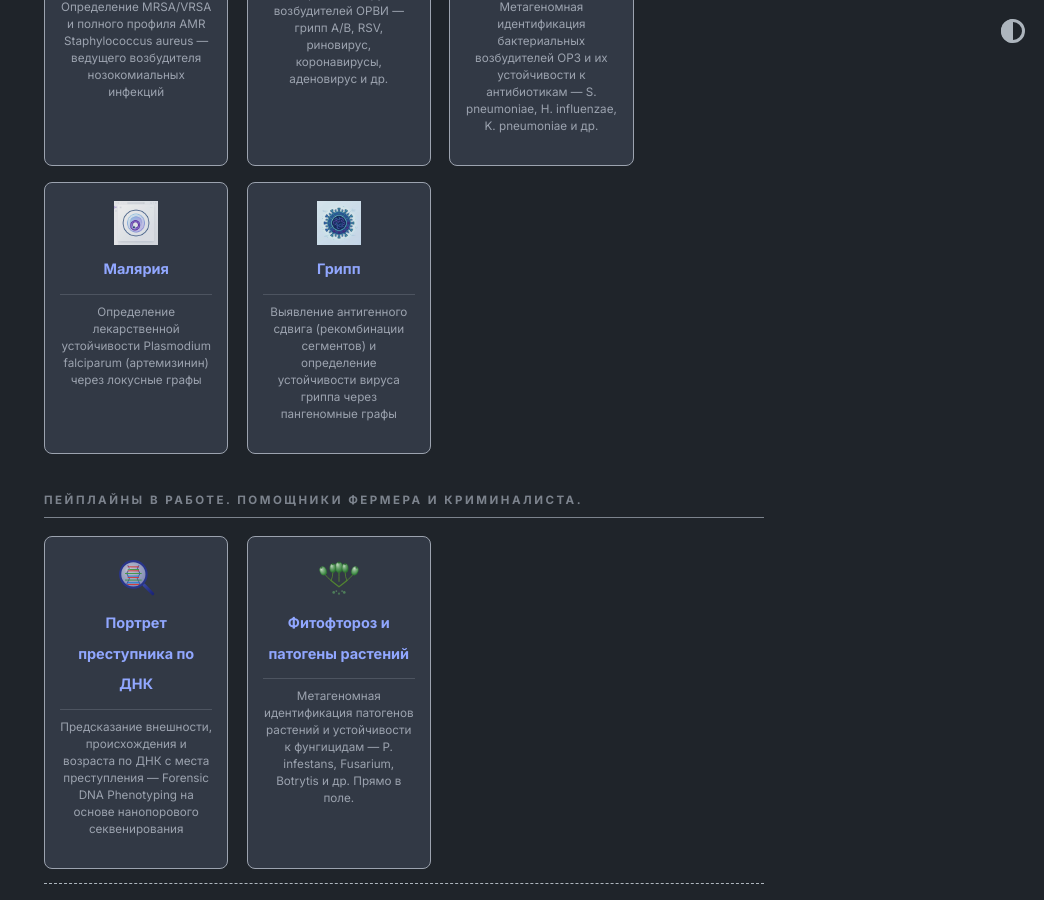
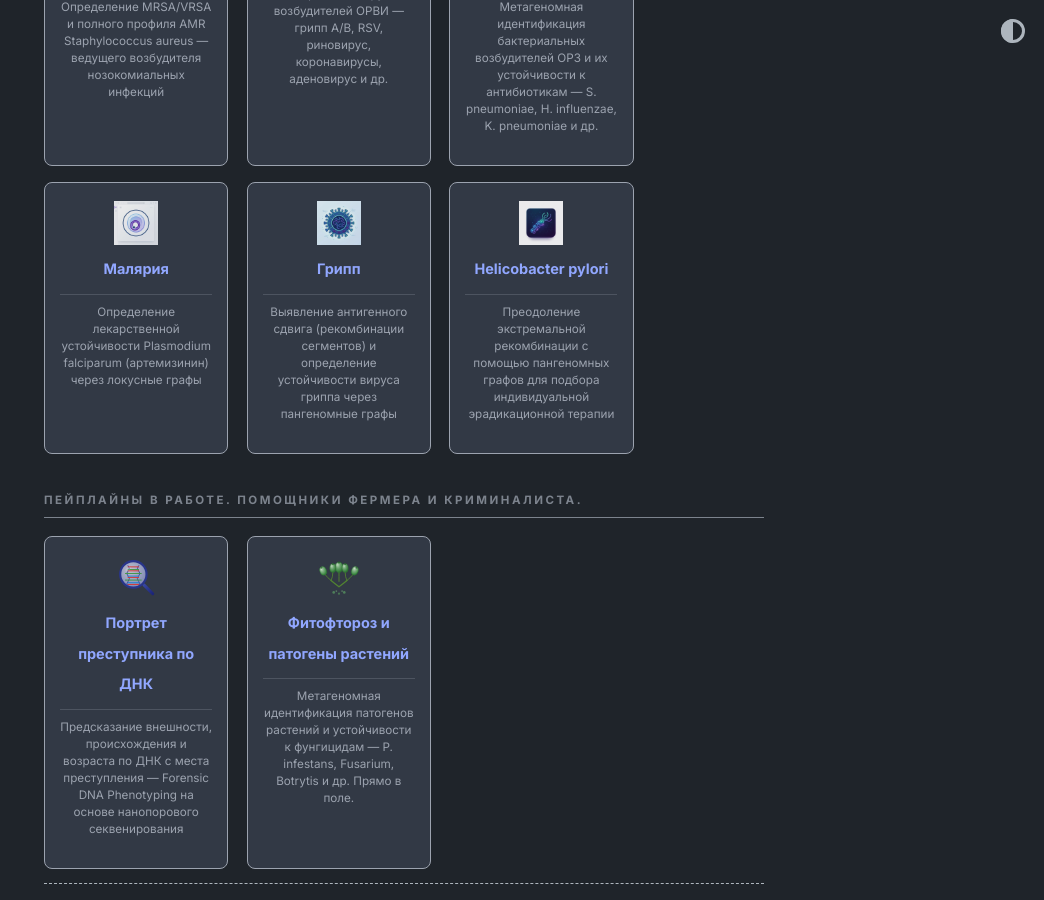
Before and after one commit to onsiteseq/onsiteseq.github.io, a Jekyll site: the page built from index.md, in a window 1280 px wide and 900 px high, scrolled down 1805 px. Shown: the whole window, without its empty margins (236-1280 px from the left). Built offline with Jekyll 4.4.1, drawn with Linux system fonts in a browser that asks for light colours; some of the changed lines change nothing that is shown.

Commit message:
Add Helicobacter pylori page and card

```diff
--- a/_data/home.yml
+++ b/_data/home.yml
@@ -83,6 +83,11 @@ old_project_entries:
     desc: Выявление антигенного сдвига (рекомбинации сегментов) и определение устойчивости вируса гриппа через пангеномные графы
     image: /assets/images/logo/icon_influenza.png
 
+  - title: Helicobacter pylori
+    url: helicobacter
+    desc: Преодоление экстремальной рекомбинации с помощью пангеномных графов для подбора индивидуальной эрадикационной терапии
+    image: /assets/images/logo/icon_helicobacter.png
+
 criminal_entries:
   - title: Портрет преступника по ДНК
     url: identikit
--- /dev/null
+++ b/pages/helicobacter.md
@@ -0,0 +1,50 @@
+---
+layout: page
+title: OnSiteSeq H. pylori — Определение лекарственной устойчивости Helicobacter pylori
+permalink: /helicobacter/
+---
+
+<div class="product-header" style="text-align: center; margin-bottom: 2rem;">
+  <h1>Определение лекарственной устойчивости Helicobacter pylori</h1>
+  <p style="font-size: 1.2em; color: #555;">Преодоление экстремальной рекомбинации с помощью пангеномных графов для эрадикационной терапии</p>
+</div>
+
+---
+
+## 🧬 Описание пейплайна
+
+*Helicobacter pylori* — грамотрицательная бактерия, инфицирующая желудок и являющаяся главной причиной хронического гастрита, язвенной болезни и рака желудка. Успех эрадикационной терапии напрямую зависит от чувствительности штамма к антибиотикам (в первую очередь, макролидам и фторхинолонам). Однако *H. pylori* обладает сумасшедшей скоростью рекомбинации, из-за чего использование единого линейного референса для картирования генома часто приводит к ошибкам или потере данных.
+
+Наш пайплайн применяет инновационное **GPGPU-выравнивание на локусные пангеномные графы** (OnSiteSeq-PanG). Использование графов вместо линейной эталонной последовательности позволяет безошибочно выявлять мутации в генах устойчивости, независимо от того, насколько сильно рекомбинировал исследуемый штамм.
+
+* **📥 На входе:** Сырые данные нанопорового секвенирования (ONT).
+* **📤 На выходе:** HTML-отчёт с точным профилем устойчивости к антибиотикам для подбора индивидуальной эрадикационной терапии.
+
+---
+
+## 📊 Доступность продукта
+
+| Платформа | Статус доступности |
+| :--- | :--- |
+| **OnSiteSeq Cockpit Edge** | 🟡 **В разработке** (OnSiteSeq-PanG) |
+| **OnSiteSeq Cockpit Desktop** | 🟡 **В разработке** |
+| **OnSiteSeq Cockpit Cloud** | 🔴 Не доступно |
+
+---
+
+## 🎯 Гены и мутации резистентности
+
+| Ген / Локус | Ключевые мутации | Класс антибиотиков |
+| :--- | :--- | :--- |
+| **23S рРНК** | A2142G, A2143G, A2142C | **Кларитромицин** (Макролиды) — ключевой препарат первой линии |
+| **gyrA** | N87K, D91G, D91N, D91Y | **Левофлоксацин** (Фторхинолоны) — терапия спасения |
+| **pbp1A** | Множественные аминокислотные замены | **Амоксициллин** |
+| **rdxA, frxA** | Делеции, нонсенс-мутации (инактивация) | **Метронидазол** |
+| **16S рРНК** | A926G, A928C | **Тетрациклин** |
+
+---
+
+## ⚙️ Версии и технологии
+
+### Инновационный метод: OnSiteSeq-PanG
+Из-за огромного генетического разнообразия *Helicobacter pylori*, анализ критически важных локусов (таких как ген 23S рРНК или *gyrA*) с помощью стандартных биоинформатических пайплайнов часто дает ложноотрицательные результаты. Локусное графовое выравнивание кодирует все известные варианты и рекомбинации этих генов, позволяя находить точное соответствие для ридов пациента и за секунды выдавать клинически достоверный результат.
```
Also changed, not shown: assets/images/logo/icon_helicobacter.png (added).
